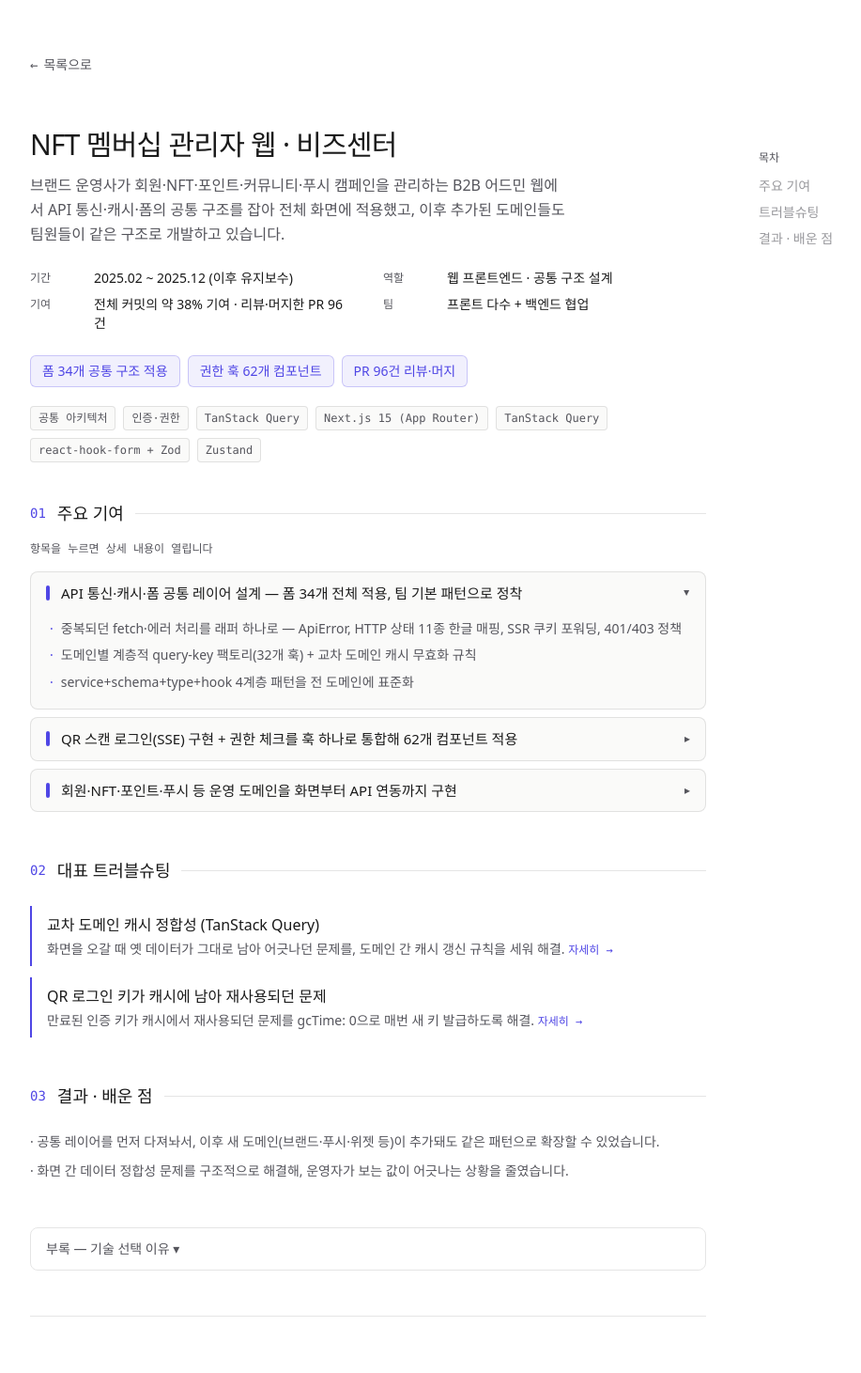
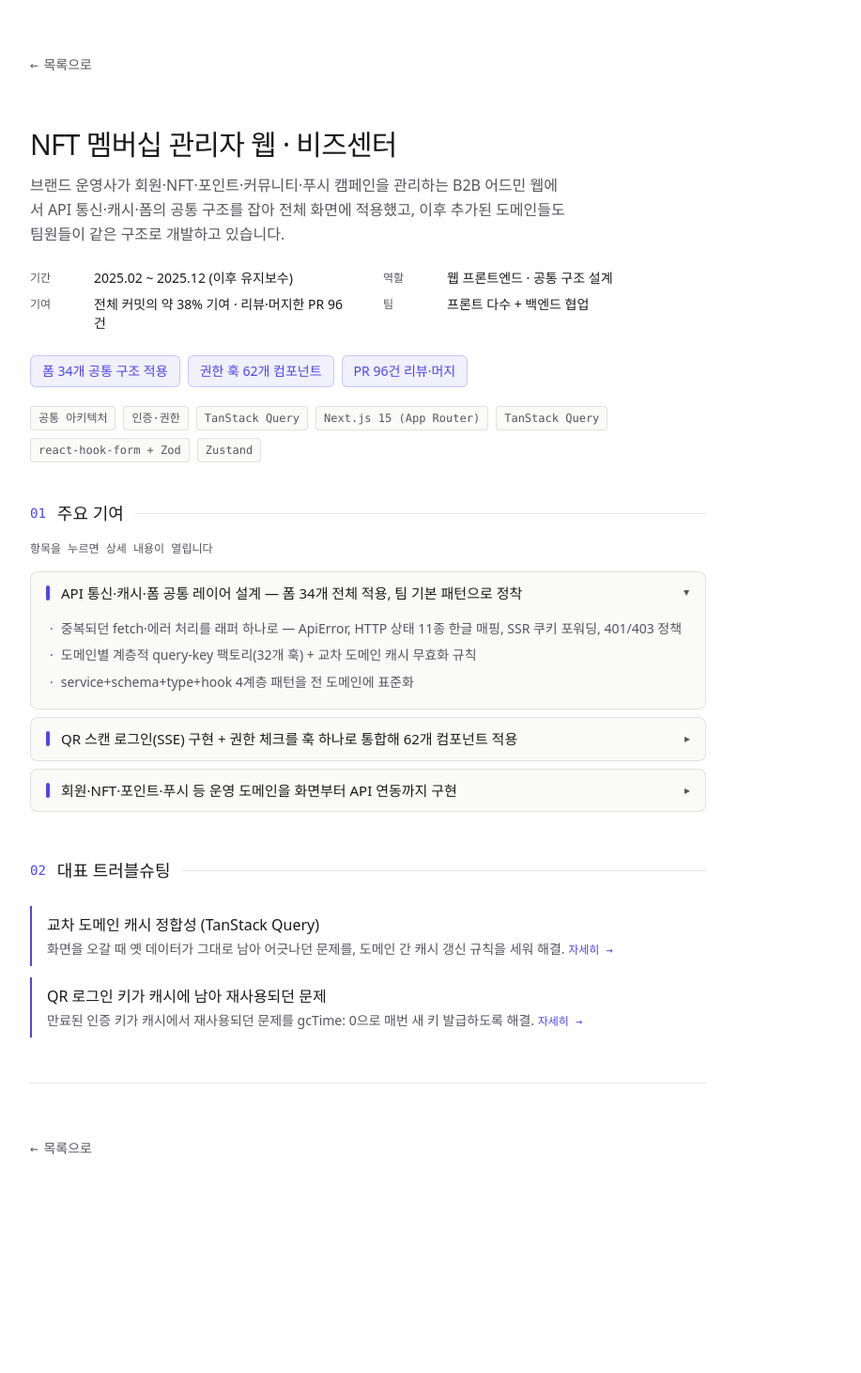
Before and after one commit to aqumon12/aqumon-portfolio, a Next.js app: page /projects/admin-web in a window 1280 px wide. Shown: the top 1461 px of the page at 94% size, without its empty margins (248-1165 px from the left). After the commit the page ends 1273 px from the top, so only its background shows below. Built offline with nearby package versions, Linux system fonts and the light colour scheme.

Commit message:
refactor: 결과·기술선택 섹션 및 목차 제거 — 기여·트러블 2섹션 구조

```diff
--- a/app/projects/[slug]/page.tsx
+++ b/app/projects/[slug]/page.tsx
@@ -38,18 +38,6 @@ export default async function ProjectPage({
 
   return (
     <main className="max-w-3xl mx-auto px-6 py-10">
-      <nav aria-label="페이지 목차" className="hidden xl:flex flex-col gap-2 fixed top-40 text-sm"
-           style={{ right: "max(1.5rem, calc(50% - 24rem - 11rem))", width: "9rem" }}>
-        <span className="mono text-xs mb-1" style={{ color: "var(--muted)" }}>목차</span>
-        {[
-          ["#s-contrib", "주요 기여"],
-          ...(p.troubleSlugs.length > 0 ? [["#s-troubles", "트러블슈팅"]] : []),
-          ["#s-results", "결과 · 배운 점"],
-        ].map(([href, label]) => (
-          <a key={href} href={href} className="hover:opacity-100 opacity-60 transition-opacity"
-             style={{ color: "var(--muted)" }}>{label}</a>
-        ))}
-      </nav>
       <div className="py-4">
         <BackLink href="/#projects" label="목록으로" />
       </div>
@@ -160,27 +148,6 @@ export default async function ProjectPage({
         </section>
       )}
 
-      <section id="s-results" className="pb-12 scroll-mt-20">
-        <SectionLabel index={p.troubleSlugs.length > 0 ? "03" : "02"} title="결과 · 배운 점" />
-        <ul className="space-y-2 text-sm leading-relaxed" style={{ color: "var(--muted)" }}>
-          {p.results.map((r, i) => <li key={i}>· {r}</li>)}
-        </ul>
-      </section>
-
-      <details className="mb-12 rounded-lg" style={{ border: "1px solid var(--border)" }}>
-        <summary className="px-4 py-3 cursor-pointer text-sm font-medium list-none select-none" style={{ color: "var(--muted)" }}>
-          부록 — 기술 선택 이유 ▾
-        </summary>
-        <div className="space-y-3 px-4 pb-4">
-          {p.stack.map((st) => (
-            <div key={st.name} className="flex flex-col sm:flex-row gap-1 sm:gap-4">
-              <span className="text-sm font-medium sm:w-52 shrink-0">{st.name}</span>
-              <span className="text-sm leading-relaxed" style={{ color: "var(--muted)" }}>{st.why}</span>
-            </div>
-          ))}
-        </div>
-      </details>
-
       <footer className="pt-8" style={{ borderTop: "1px solid var(--border)" }}>
         <div className="pt-6"><BackLink href="/#projects" label="목록으로" /></div>
       </footer>
```
